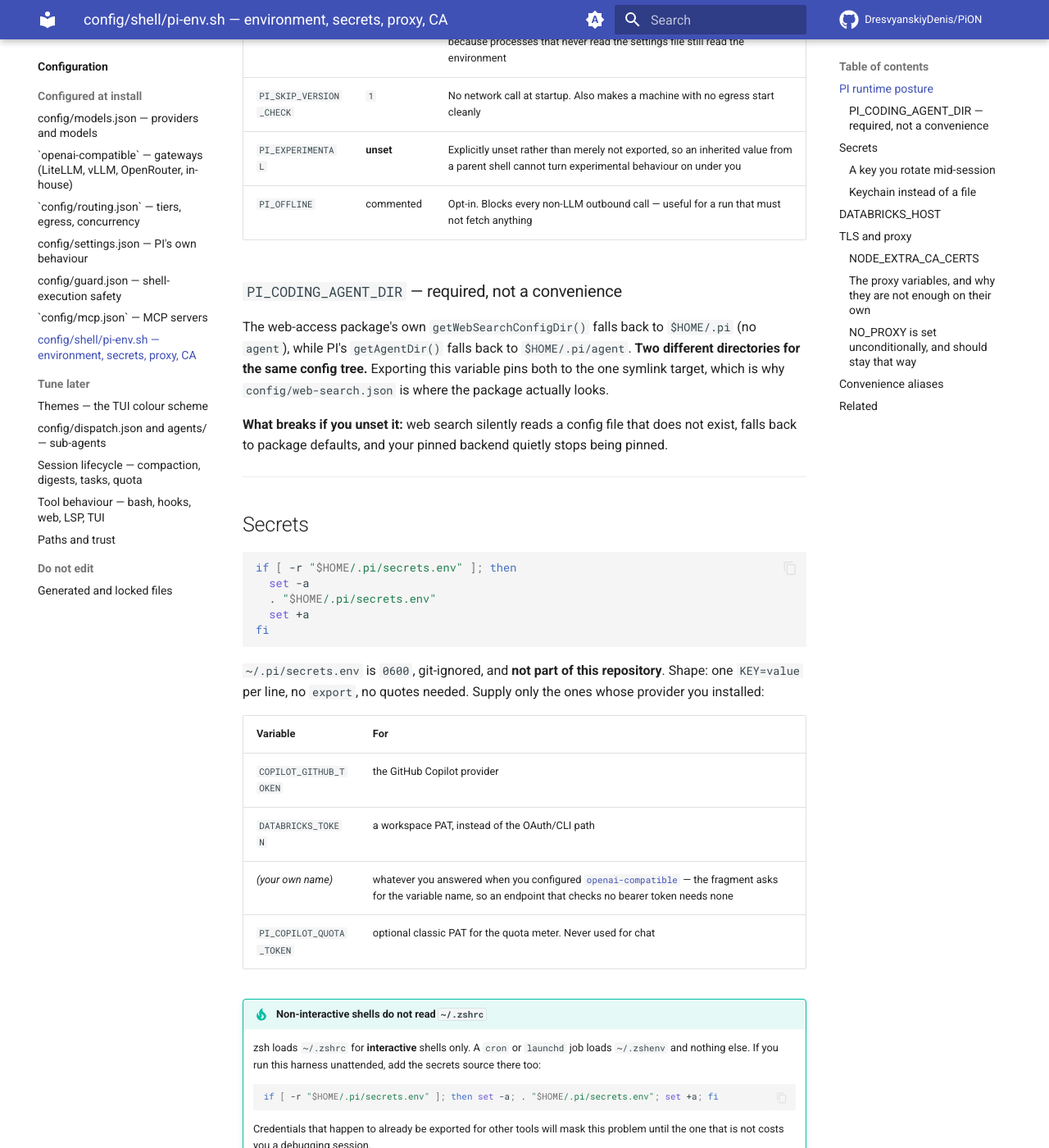
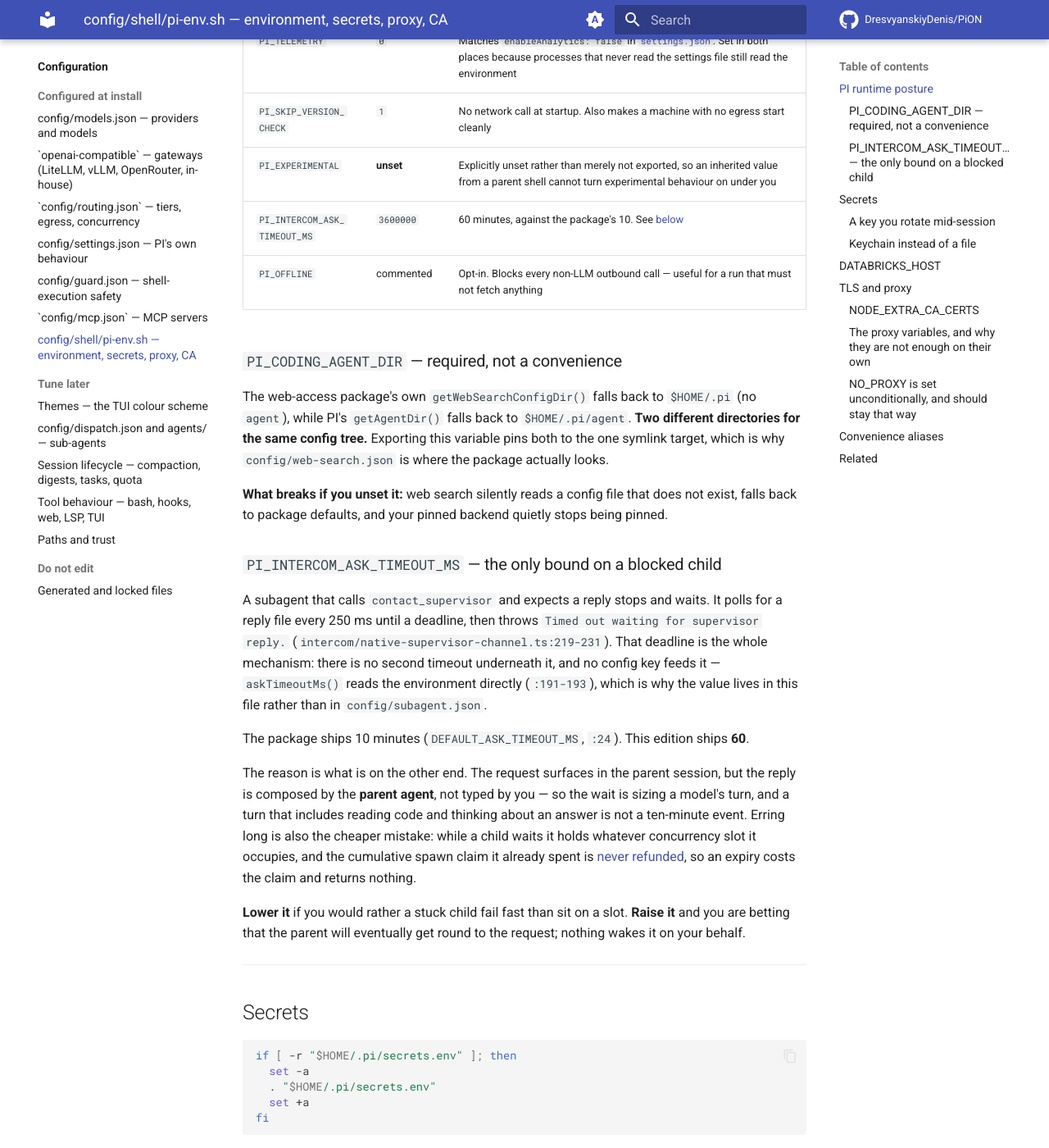
Before and after one commit to DresvyanskiyDenis/PiON, an MkDocs documentation site: the page built from docs/configuration/environment.md, in a window 1280 px wide and 1400 px high, scrolled down 901 px. Shown: the whole window at 82% size. Built offline with MkDocs 1.6.1 and Material for MkDocs 9.7.7, drawn with Linux system fonts in a browser that asks for light colours; comment, search, counter and statistics services are not loaded; some of the changed text lies outside the part shown.

Commit message:
feat(env): bound a blocked subagent's supervisor wait at 60 minutes
PI_INTERCOM_ASK_TIMEOUT_MS=3600000, decision 2026-08-27, against the
package default of 10 minutes.

A child that calls contact_supervisor and expects a reply stops and polls
for a reply file every 250 ms until a deadline, then throws. That deadline
is the only bound on the wait, and no config key feeds it: askTimeoutMs()
reads the environment directly, which is why the value belongs in
pi-env.sh rather than in config/subagent.json.

Sixty rather than ten because of what is on the other end. The request
surfaces in the parent session but the reply is composed by the parent
agent, so the wait sizes a model's turn, not a person's attention. Erring
long is also the cheaper mistake: a waiting child holds its concurrency
slot, and the cumulative spawn claim it already spent is never refunded,
so an expiry costs the claim and returns nothing.

Also records, in config/subagent.default.json and beside the spawn-budget
table, why maxSubagentSpawnsPerSession stays unset: the rule was cap it if
it bounds simultaneity, leave it if it is a total, and it is a total that
counts every child a session ever launched with no release path.
maxActiveAsyncRunsPerSession is the concurrency-shaped key and is set.

The JSON sample under "What this repository ships" still showed the config
as it was before those two budgets were added, so it now matches the file
it claims to quote.

````diff
--- a/docs/configuration/environment.md
+++ b/docs/configuration/environment.md
@@ -26,6 +26,7 @@ export PI_TELEMETRY=0             # no telemetry egress
 export PI_SKIP_VERSION_CHECK=1    # no version ping at startup
 unset PI_EXPERIMENTAL             # MUST never be set
 export PI_CODING_AGENT_DIR="$HOME/.pi/agent"
+export PI_INTERCOM_ASK_TIMEOUT_MS=3600000   # a blocked subagent waits an hour, not ten minutes
 # export PI_OFFLINE=1             # opt-in: blocks every non-LLM outbound call
 ```
 
@@ -34,6 +35,7 @@ export PI_CODING_AGENT_DIR="$HOME/.pi/agent"
 | `PI_TELEMETRY` | `0` | Matches `enableAnalytics: false` in [`settings.json`](settings.md#telemetry). Set in both places because processes that never read the settings file still read the environment |
 | `PI_SKIP_VERSION_CHECK` | `1` | No network call at startup. Also makes a machine with no egress start cleanly |
 | `PI_EXPERIMENTAL` | **unset** | Explicitly unset rather than merely not exported, so an inherited value from a parent shell cannot turn experimental behaviour on under you |
+| `PI_INTERCOM_ASK_TIMEOUT_MS` | `3600000` | 60 minutes, against the package's 10. See [below](#pi_intercom_ask_timeout_ms-the-only-bound-on-a-blocked-child) |
 | `PI_OFFLINE` | commented | Opt-in. Blocks every non-LLM outbound call — useful for a run that must not fetch anything |
 
 ### `PI_CODING_AGENT_DIR` — required, not a convenience
@@ -45,6 +47,27 @@ config tree.** Exporting this variable pins both to the one symlink target, whic
 
 **What breaks if you unset it:** web search silently reads a config file that does not exist, falls
 back to package defaults, and your pinned backend quietly stops being pinned.
+
+### `PI_INTERCOM_ASK_TIMEOUT_MS` — the only bound on a blocked child
+
+A subagent that calls `contact_supervisor` and expects a reply stops and waits. It polls for a reply
+file every 250 ms until a deadline, then throws `Timed out waiting for supervisor reply.`
+(`intercom/native-supervisor-channel.ts:219-231`). That deadline is the whole mechanism: there is no
+second timeout underneath it, and no config key feeds it — `askTimeoutMs()` reads the environment
+directly (`:191-193`), which is why the value lives in this file rather than in
+`config/subagent.json`.
+
+The package ships 10 minutes (`DEFAULT_ASK_TIMEOUT_MS`, `:24`). This edition ships **60**.
+
+The reason is what is on the other end. The request surfaces in the parent session, but the reply is
+composed by the **parent agent**, not typed by you — so the wait is sizing a model's turn, and a
+turn that includes reading code and thinking about an answer is not a ten-minute event. Erring long
+is also the cheaper mistake: while a child waits it holds whatever concurrency slot it occupies, and
+the cumulative spawn claim it already spent is [never refunded](../extending/subagents.md#the-three-spawn-budgets--cumulative-spend-not-width),
+so an expiry costs the claim and returns nothing.
+
+**Lower it** if you would rather a stuck child fail fast than sit on a slot. **Raise it** and you are
+betting that the parent will eventually get round to the request; nothing wakes it on your behalf.
 
 ---
 
````
Also changed, not shown: docs/extending/subagents.md (+11 -1 lines), 2 other files.
